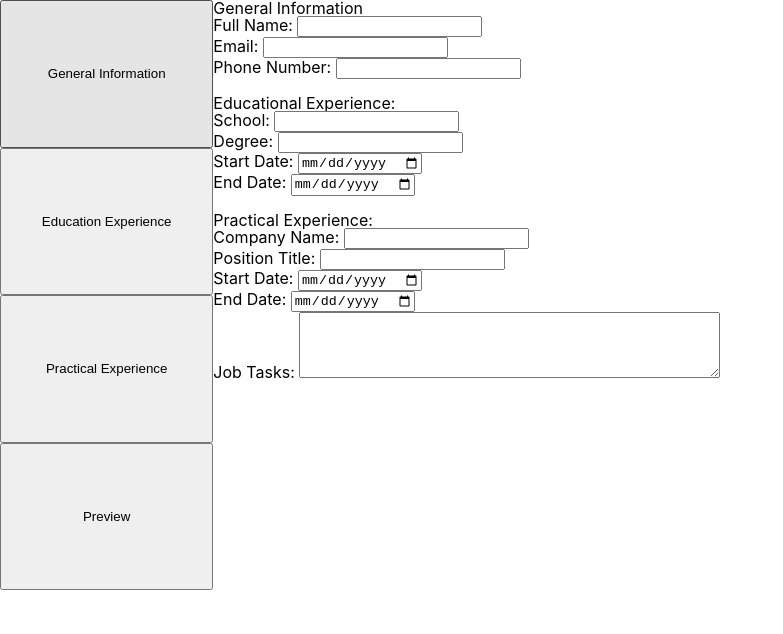
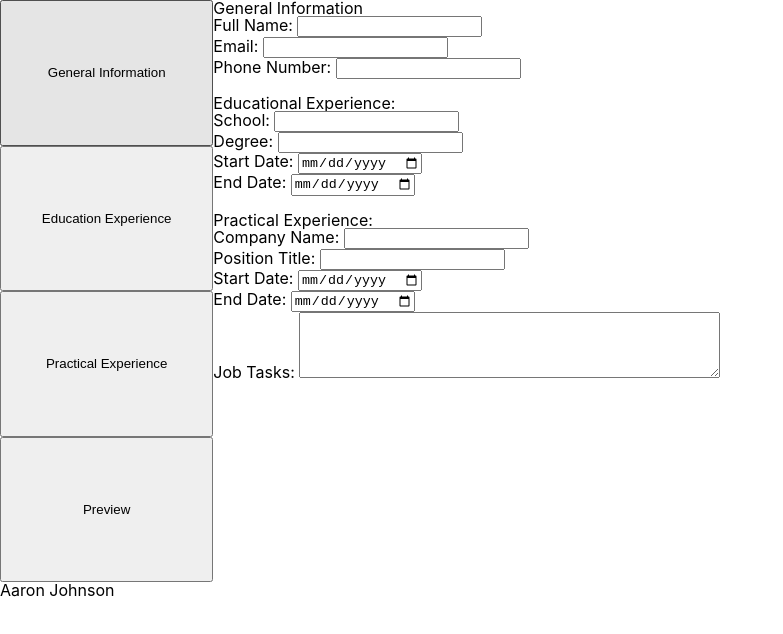
Before and after one commit to aaronlmjohnson/cv-project, a React (Create React App) app: page / in a window 1280 px wide. Shown: the top 634 px of the page, without its empty margins (0-783 px from the left). Built offline with nearby package versions, Linux system fonts and the light colour scheme.

Commit message:
added contact and experience section to preview

```diff
--- a/src/components/CvContainer.js
+++ b/src/components/CvContainer.js
@@ -5,11 +5,12 @@ import "./CvContainer.css"
 import Preview from "./Preview";
 
 const CvForm = ()=>{
+    const data = {fullName:"Aaron Johnson", email:"aaron@gmail.com", phone: "123-456-7890"}
     return(
         <div id= "cv-container">
             <SectionSidebar />
             <ActiveForm />
-            <Preview />
+            <Preview preview={data}/>
         </div>
     )
 }
--- a/src/components/Preview.js
+++ b/src/components/Preview.js
@@ -1,9 +1,17 @@
 import React from "react";
+import FormHeader from "./FormHeader";
 import "./Preview.css"
-const Preview = ()=>{
+const Preview = (props)=>{
     return(
+
         <div id="preview">
+            <FormHeader id={"full-name-preview"} value={props.preview.fullName}/>
+            <div id="contact-info-section">
 
+            </div>
+            <div id="experience-section">
+
+            </div>
         </div>
     )
 }
```
